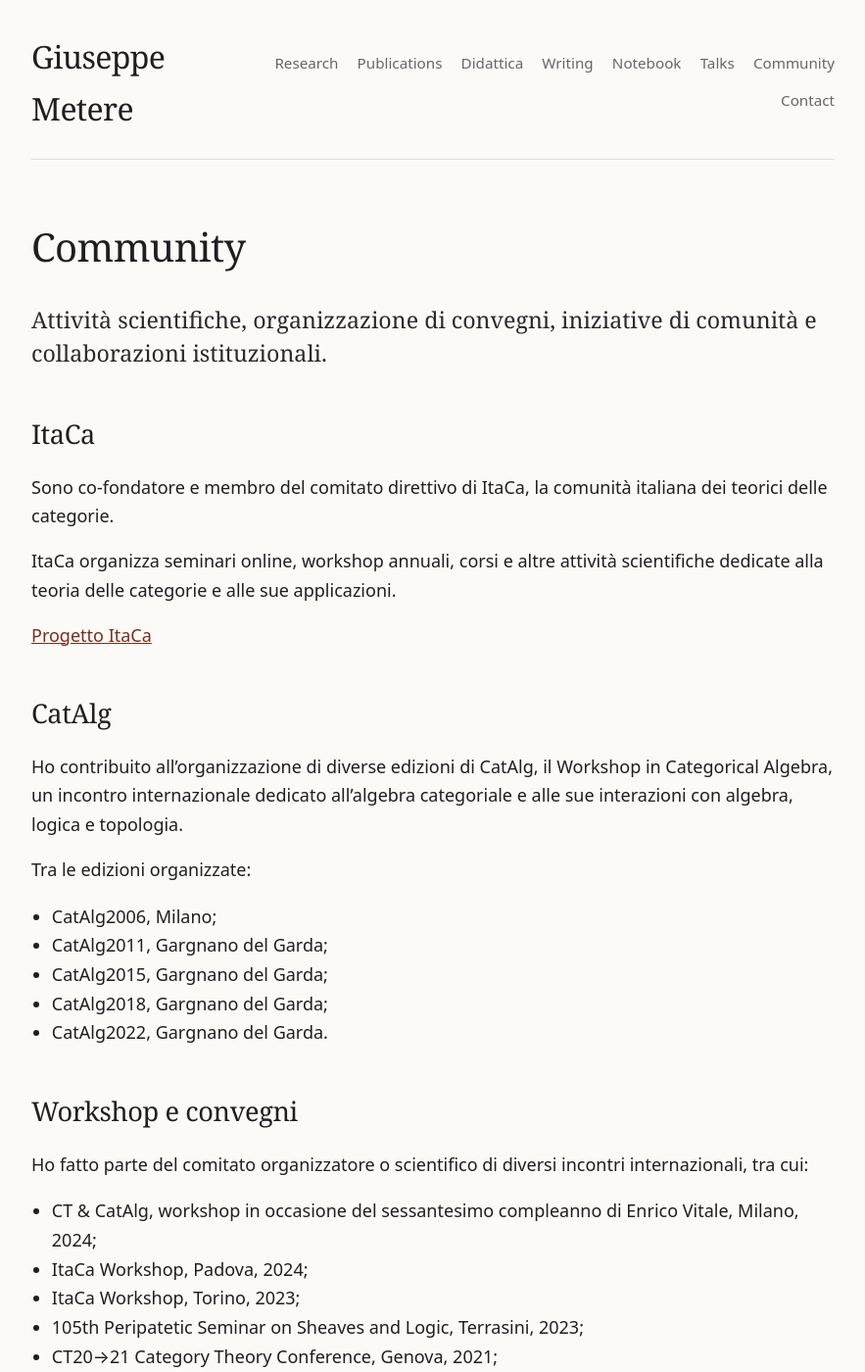
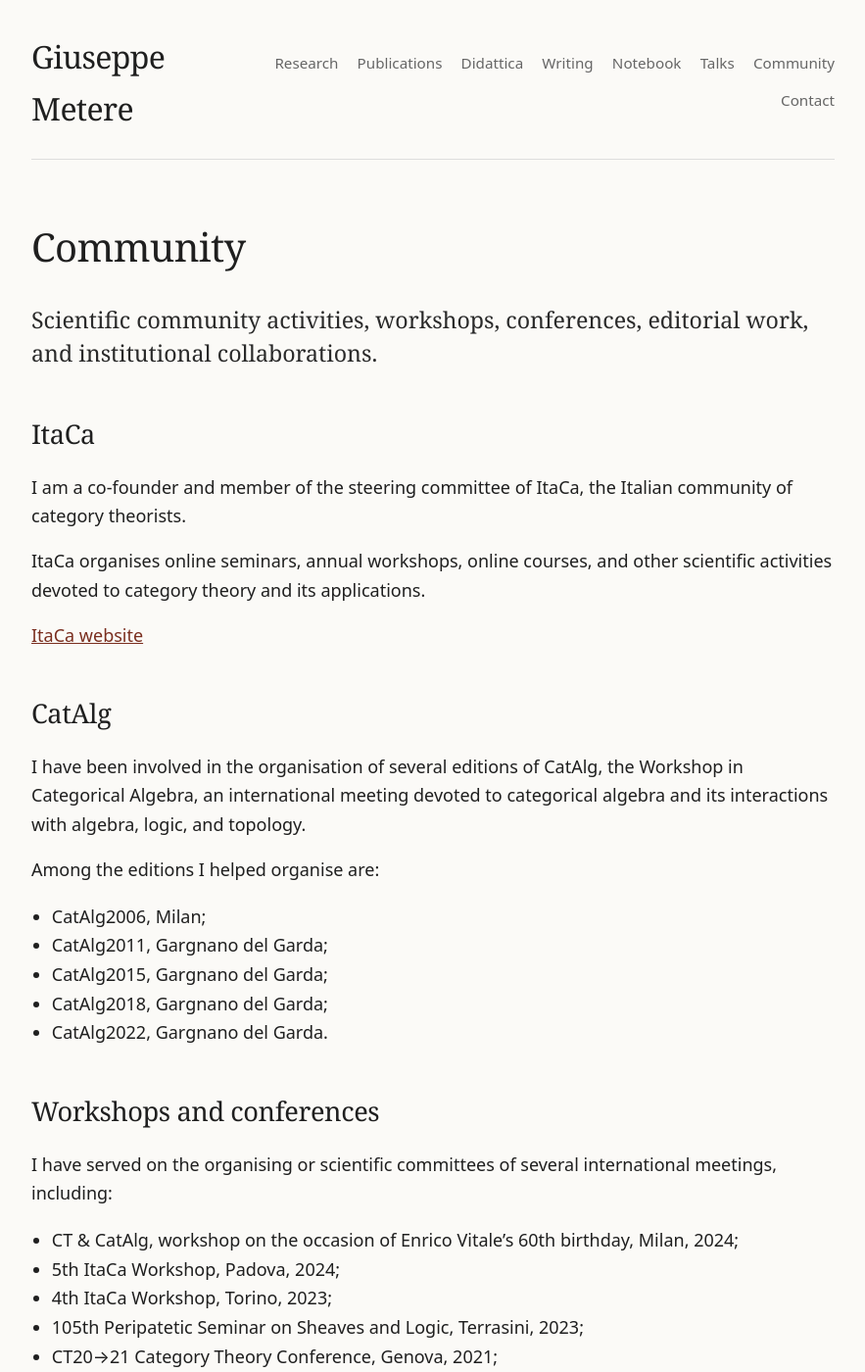
Before and after one commit to gmetere/gmetere.github.io, a Jekyll site: the page built from community.md, in a window 1280 px wide and 1400 px high. Shown: the whole window at 98% size, without its empty margins (198-1081 px from the left). Built offline with Jekyll 4.4.1, drawn with Linux system fonts in a browser that asks for light colours; some of the changed text lies outside the part shown.

Commit message:
Update community.md

```diff
--- a/community.md
+++ b/community.md
@@ -5,77 +5,75 @@ permalink: /community/
 ---
 
 <p class="lead">
-Attività scientifiche, organizzazione di convegni, iniziative di comunità
-e collaborazioni istituzionali.
+Scientific community activities, workshops, conferences, editorial work,
+and institutional collaborations.
 </p>
 
 ## ItaCa
 
-Sono co-fondatore e membro del comitato direttivo di ItaCa, la comunità
-italiana dei teorici delle categorie.
+I am a co-founder and member of the steering committee of ItaCa, the
+Italian community of category theorists.
 
-ItaCa organizza seminari online, workshop annuali, corsi e altre attività
-scientifiche dedicate alla teoria delle categorie e alle sue applicazioni.
+ItaCa organises online seminars, annual workshops, online courses, and
+other scientific activities devoted to category theory and its
+applications.
 
-[Progetto ItaCa](https://progetto-itaca.github.io/)
+[ItaCa website](https://progetto-itaca.github.io/)
 
 ## CatAlg
 
-Ho contribuito all'organizzazione di diverse edizioni di CatAlg,
-il Workshop in Categorical Algebra, un incontro internazionale dedicato
-all'algebra categoriale e alle sue interazioni con algebra, logica e
-topologia.
+I have been involved in the organisation of several editions of CatAlg,
+the Workshop in Categorical Algebra, an international meeting devoted to
+categorical algebra and its interactions with algebra, logic, and
+topology.
 
-Tra le edizioni organizzate:
+Among the editions I helped organise are:
 
-- CatAlg2006, Milano;
+- CatAlg2006, Milan;
 - CatAlg2011, Gargnano del Garda;
 - CatAlg2015, Gargnano del Garda;
 - CatAlg2018, Gargnano del Garda;
 - CatAlg2022, Gargnano del Garda.
 
-## Workshop e convegni
+## Workshops and conferences
 
-Ho fatto parte del comitato organizzatore o scientifico di diversi
-incontri internazionali, tra cui:
+I have served on the organising or scientific committees of several
+international meetings, including:
 
-- CT & CatAlg, workshop in occasione del sessantesimo compleanno di
-  Enrico Vitale, Milano, 2024;
-- ItaCa Workshop, Padova, 2024;
-- ItaCa Workshop, Torino, 2023;
+- CT & CatAlg, workshop on the occasion of Enrico Vitale's 60th birthday,
+  Milan, 2024;
+- 5th ItaCa Workshop, Padova, 2024;
+- 4th ItaCa Workshop, Torino, 2023;
 - 105th Peripatetic Seminar on Sheaves and Logic, Terrasini, 2023;
 - CT20→21 Category Theory Conference, Genova, 2021;
 - 105th Peripatetic Seminar on Sheaves and Logic, Palermo, 2019;
 - 96th Peripatetic Seminar on Sheaves and Logic, Palermo, 2014;
-- In memory of Aurelio Carboni, Milano, 2013.
+- In memory of Aurelio Carboni, Milan, 2013.
 
 ## World Logic Day
 
-Ho organizzato a Palermo due edizioni del World Logic Day, iniziativa
-promossa dall'UNESCO:
+I organised two editions of World Logic Day in Palermo:
 
 - World Logic Day 2023;
 - World Logic Day 2024.
 
-## Attività editoriali e referee
+## Editorial and referee activity
 
-Sono editor della rivista scientifica *Theory and Applications of
-Categories*.
+I am an editor of the journal *Theory and Applications of Categories*.
 
-Ho svolto attività di referee per riviste e istituzioni scientifiche,
-tra cui:
+I have acted as referee for several journals and institutions, including:
 
 - *Journal of Algebra and its Applications*;
 - *Theory and Applications of Categories*;
 - *Cahiers de Topologie et Géométrie Différentielle Catégoriques*;
 - *Applied Categorical Structures*;
 - *Journal of Homotopy and Related Structures*;
-- F.R.S.-FNRS, Belgio.
+- F.R.S.-FNRS, Belgium.
 
-## Affiliazioni scientifiche
+## Scientific affiliations
 
-Sono membro di GNSAGA, il Gruppo Nazionale per le Strutture Algebriche,
-Geometriche e le loro Applicazioni dell'INdAM.
+I am a member of GNSAGA, the National Research Group in Algebraic
+Structures, Combinatorial Geometry and their Applications of INdAM.
 
-Dal dicembre 2023 sono membro dell'Accademia Nazionale Scienze Lettere e
-Arti di Palermo.
+Since December 2023 I have been a member of the Accademia Nazionale
+Scienze Lettere e Arti of Palermo.
```
